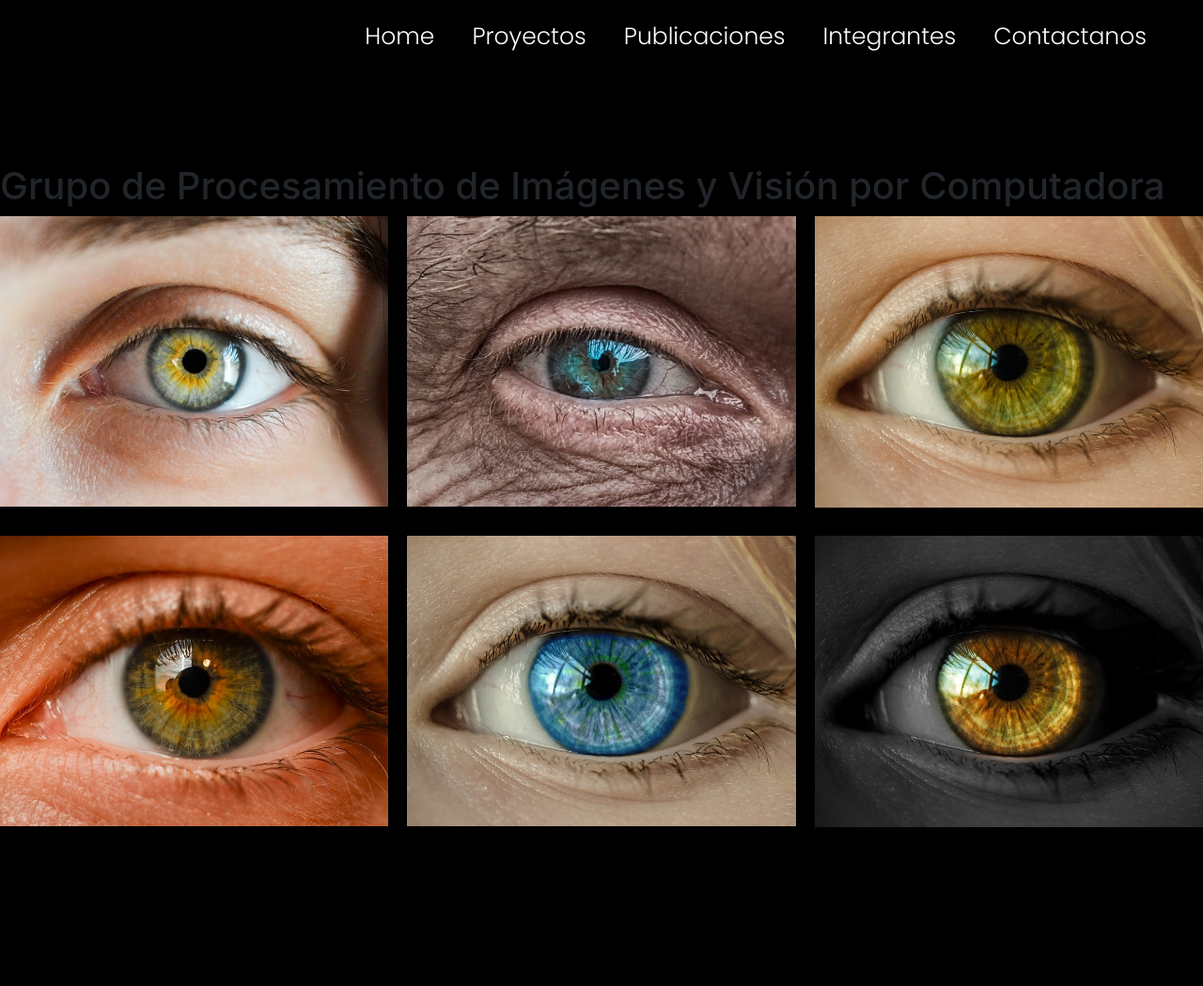
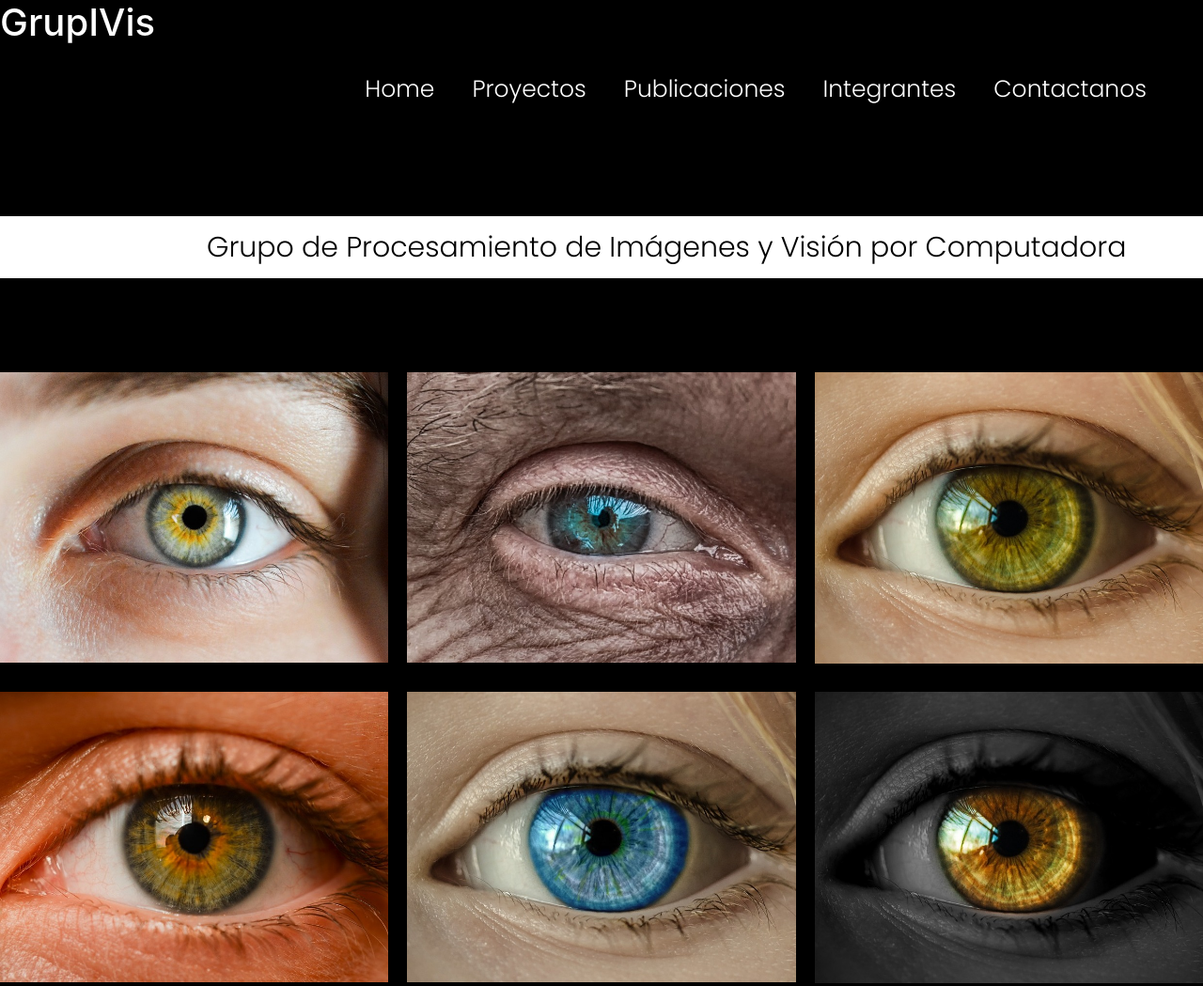
Before and after one commit to mailenalsina/mailen-procesamiento-imagenes, a plain HTML site: page view/index.html in a window 1280 px wide. Shown: the top 1049 px of the page at 94% size. Drawn offline with nearby package versions, Linux system fonts and the light colour scheme.

Commit message:
menu index

```diff
--- a/view/index.html
+++ b/view/index.html
@@ -14,7 +14,10 @@
 
 <body class="body">
 
-    <header>
+    <header class="menu-logo">
+        <div>
+            <h1>GrupIVis</h1>
+        </div>
         <div>
             <nav>
                 <ul class="menuFlex">
@@ -26,11 +29,10 @@
                 </ul>
             </nav>
         </div>
+
     </header>
 
-    <h1>Grupo de Procesamiento de Imágenes y Visión por Computadora</h1>
-
-
+    <h2>Grupo de Procesamiento de Imágenes y Visión por Computadora</h2>
 
 
     <div id="contenedor">
```
